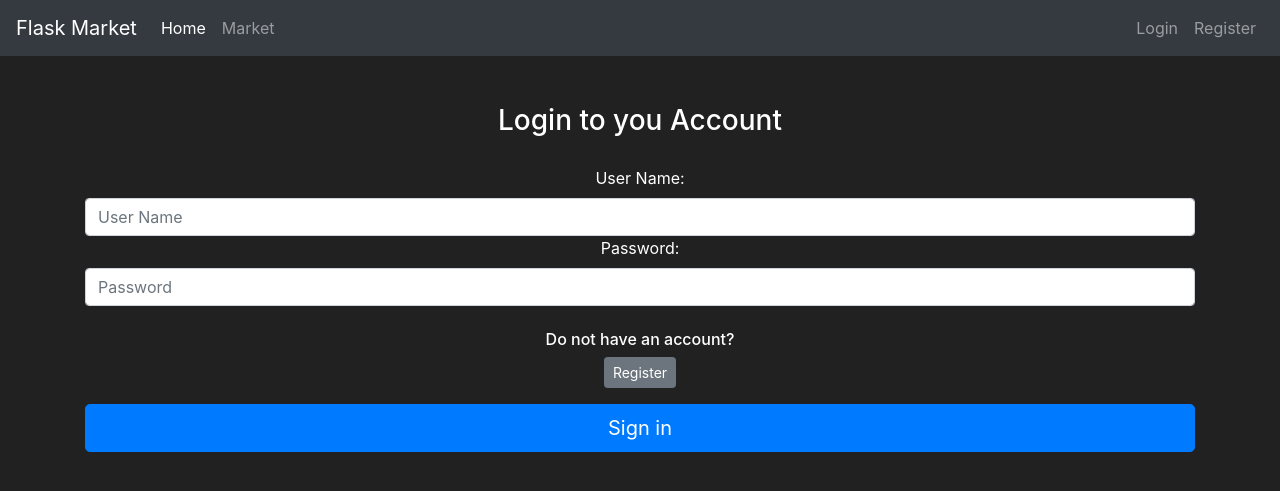
After one commit to jjcoll/flask_market, a Flask app: page /login in a window 1280 px wide. The commit adds this page. Shown: the top 491 px of the page. Run offline with Flask 3, Linux system fonts and the light colour scheme; some libraries are stand-ins or nearby versions.

Commit message:
created login page, and login form

```diff
--- a/market/forms.py
+++ b/market/forms.py
@@ -36,3 +36,9 @@ class RegisterForm(FlaskForm):
         validators=[EqualTo("password1"), DataRequired()],
     )
     submit = SubmitField(label="Create Account")
+
+
+class LoginForm(FlaskForm):
+    username = StringField(label="User Name:", validators=[DataRequired()])
+    password = PasswordField(label="Password:", validators=[DataRequired()])
+    submit = SubmitField(label="Sign in")
--- a/market/routes.py
+++ b/market/routes.py
@@ -1,7 +1,7 @@
 from market import app
 from flask import render_template, redirect, url_for, flash
 from market.models import Item, User
-from market.forms import RegisterForm
+from market.forms import RegisterForm, LoginForm
 from market import db
 
 
@@ -46,3 +46,10 @@ def register_page():
             )  # print in server side
 
     return render_template("register.html", form=form)
+
+
+@app.route("/login", methods=["GET", "POST"])
+def login_page():
+    form = LoginForm()
+
+    return render_template("login.html", form=form)
--- a/market/templates/base.html
+++ b/market/templates/base.html
@@ -30,7 +30,7 @@
             </ul>
             <ul class="navbar-nav">
                 <li class="nav-item">
-                    <a class="nav-link" href="#">Login</a>
+                    <a class="nav-link" href="{{ url_for('login_page') }}">Login</a>
                 </li>
                 <li class="nav-item">
                     <a class="nav-link" href="{{ url_for('register_page') }}">Register</a>
--- /dev/null
+++ b/market/templates/login.html
@@ -0,0 +1,33 @@
+{% extends 'base.html' %}
+
+{% block title%}
+Login
+{% endblock %}
+
+{% block content %}
+
+<body class="text-center">
+    <div class="container">
+        <h1 class="h3 mb-1 mt-5 font-wieght-normal">Login to you Account </h1>
+        <br>
+        <form action="POST" class="form-signin" style="color:white">
+            {{ form.hidden_tag() }}
+            {{ form.username.label() }}
+            {{ form.username(class='form-control', placeholder='User Name') }}
+            {{ form.password.label() }}
+            {{ form.username(class='form-control', placeholder='Password') }}
+
+            <br>
+
+            <div class="checkbox mb-3">
+                <h6>Do not have an account?</h6>
+                <a class="btn btn-sm btn-secondary" href="{{ url_for('register_page') }}">Register</a>
+            </div>
+
+            {{ form.submit(class='btn btn-lg btn-block btn-primary') }}
+        </form>
+
+    </div>
+</body>
+
+{% endblock %}
```
Also changed, not shown: market/templates/register.html (+7 -0 lines).
